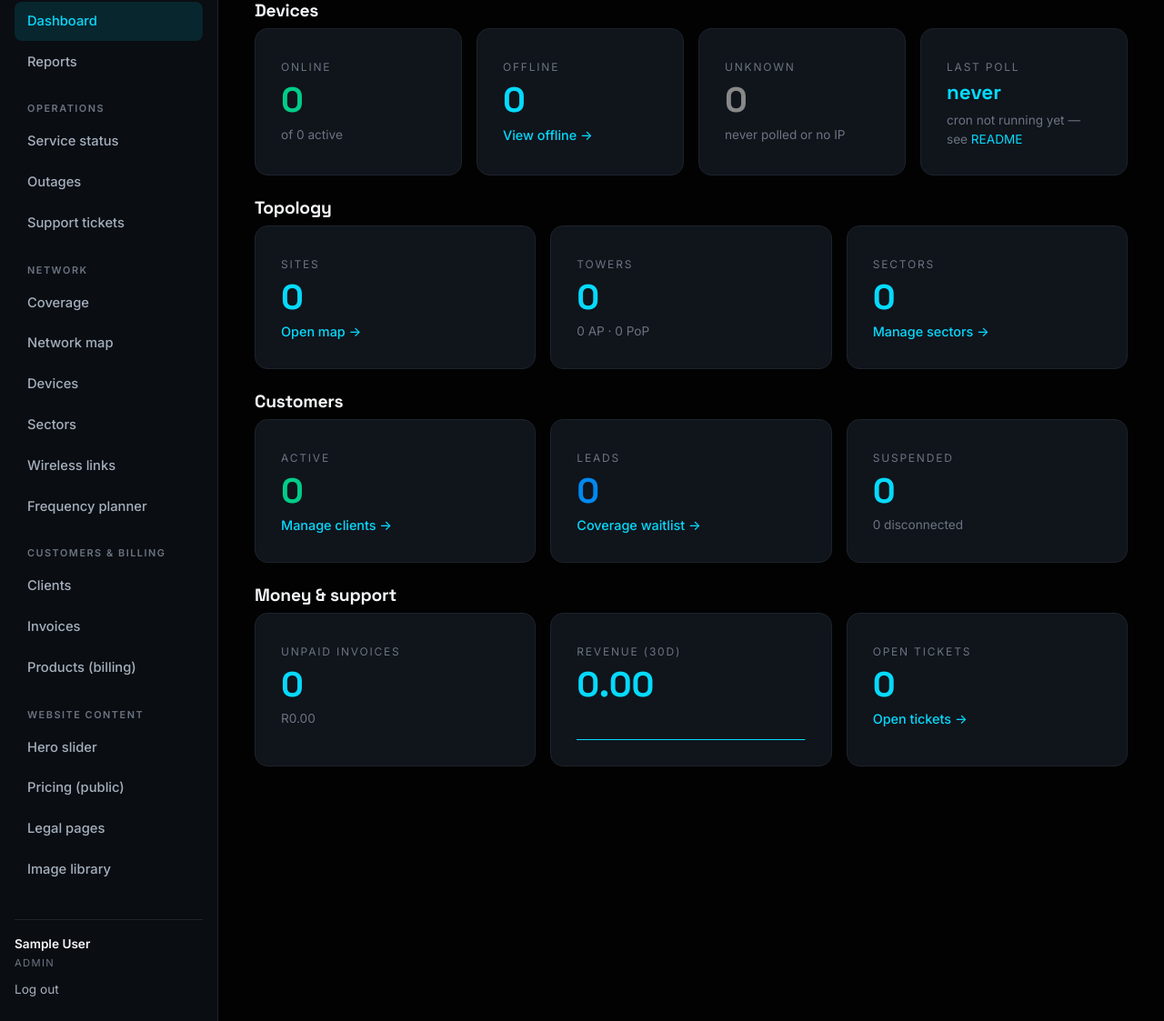
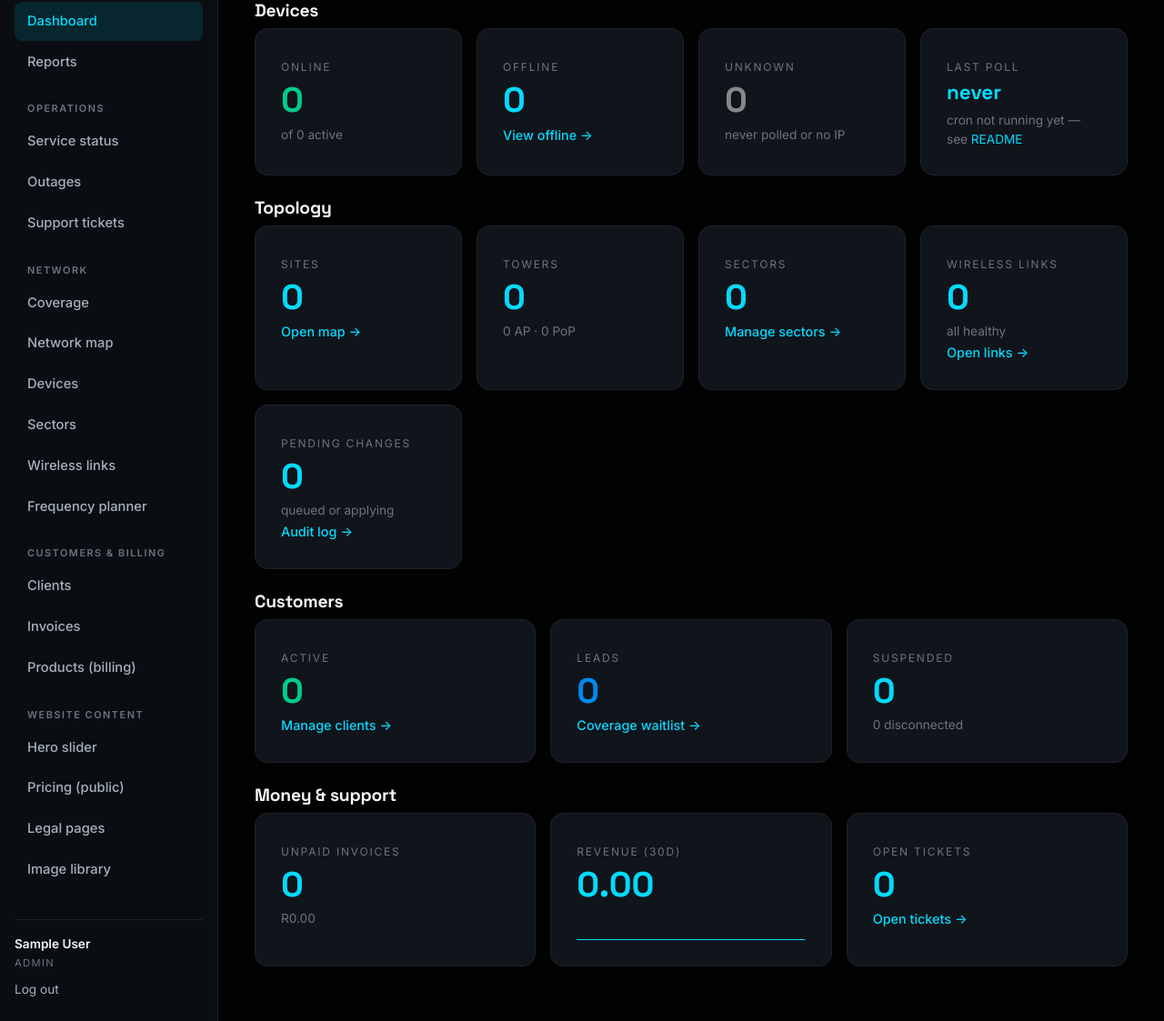
Before and after one commit to AdriaanGeldenhuis/wifiber, a PHP site: page /admin/ in a window 1280 px wide. Shown: the part 136-1259 px from the top of the page at 91% size. Run offline with PHP 8.4, Linux system fonts and the light colour scheme; the visitor is signed in with stand-in values (Sample User, id 1); data that the repository does not hold is empty.

Commit message:
Phase 6 — NOC dashboard tiles + README runbook + cron entries
NOC dashboard (/admin/) gains two tiles in the Topology section:
  Wireless links — total + count of links with health_score < 50
  Pending changes — count of wireless_change_jobs still queued/applying

README:
  • New 'Wireless link management' section listing every file in the
    six-phase build, explaining where credentials live and how to
    generate the at-rest device_key.
  • 'Onboarding a new tower' runbook — the click-by-click sequence
    for setting up a brand-new tower including auto-link creation
    on first poll.
  • 'Moving a sector to a new frequency' runbook — the freq-planner
    or sector-edit Apply flow, the worker's CPE-first / AP-second
    coordinated push, and the 60s reconvergence + auto-rollback path.
  • Cron block updated with poll-wireless.php (every 60s),
    apply-wireless-changes.php (every 30s), check-cable-snr.php (nightly).

This closes the recipe — every UISP capability now has a wifiber-
native equivalent, plus features UISP doesn't have (cable SNR
regression alerts, predictive freq planning from accumulated RF env
samples, coordinated AP↔CPE moves with auto-rollback on link drop).

```diff
--- a/admin/index.php
+++ b/admin/index.php
@@ -13,6 +13,7 @@ $active_key = 'dashboard';
 require __DIR__ . '/_layout.php';
 require_once __DIR__ . '/../auth/outages.php';
 require_once __DIR__ . '/../auth/invoices.php';
+require_once __DIR__ . '/../auth/wireless.php';
 
 $pdo = pdo();
 
@@ -66,6 +67,11 @@ foreach ($pdo->query("SELECT type, COUNT(*) c FROM sites WHERE is_active = 1 GRO
 $site_total = array_sum($site_counts);
 
 $sector_count = (int)$pdo->query("SELECT COUNT(*) FROM sectors")->fetchColumn();
+
+/* -------------------------------------------------- wireless links + queue */
+$wl_total       = (int)$pdo->query("SELECT COUNT(*) FROM wireless_links")->fetchColumn();
+$wl_degraded    = wireless_links_degraded_count(50);
+$wl_jobs_queued = wireless_change_jobs_pending_count();
 
 /* -------------------------------------------------- customers */
 
@@ -225,6 +231,24 @@ $last_seen_label = function (?string $when): string {
     <div class="card-num"><?= $sector_count ?></div>
     <a href="/admin/sectors.php" class="card-link">Manage sectors &rarr;</a>
   </div>
+  <div class="portal-card">
+    <span class="card-label">Wireless links</span>
+    <div class="card-num"><?= $wl_total ?></div>
+    <p class="card-sub muted">
+      <?php if ($wl_degraded > 0): ?>
+        <span style="color:#d44;font-weight:600;"><?= $wl_degraded ?> degraded</span> · health &lt; 50
+      <?php else: ?>
+        all healthy
+      <?php endif; ?>
+    </p>
+    <a href="/admin/links.php" class="card-link">Open links &rarr;</a>
+  </div>
+  <div class="portal-card">
+    <span class="card-label">Pending changes</span>
+    <div class="card-num" style="color:<?= $wl_jobs_queued > 0 ? '#e8a814' : 'var(--accent)' ?>;"><?= $wl_jobs_queued ?></div>
+    <p class="card-sub muted">queued or applying</p>
+    <a href="/admin/audit.php?q=wireless" class="card-link">Audit log &rarr;</a>
+  </div>
 </div>
 
 <h2 style="margin: 24px 0 8px;">Customers</h2>
```
Also changed, not shown: README.md.
